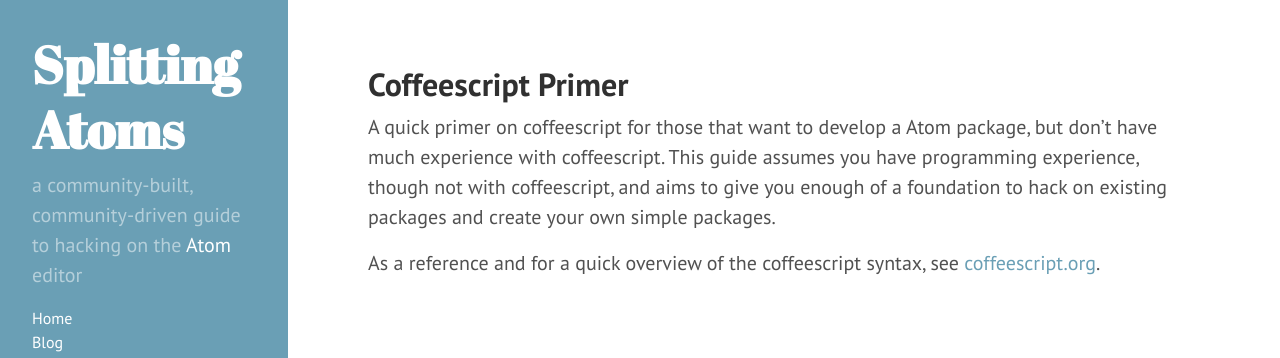
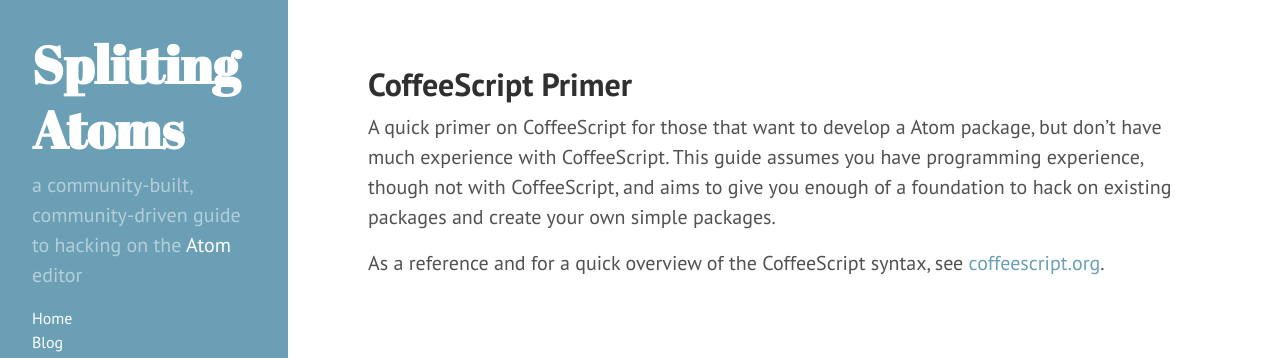
Before and after one commit to jbranchaud/splitting-atoms, a Jekyll site: the page built from CoffeescriptPrimer.md, in a window 1280 px wide. Shown: the top 358 px of the page. Built offline with Jekyll 4.4.1, drawn with Linux system fonts in a browser that asks for light colours; Markdown is read by kramdown in place of the engine named in the settings.

```diff
--- a/CoffeescriptPrimer.md
+++ b/CoffeescriptPrimer.md
@@ -1,13 +1,13 @@
 ---
 layout: page
-title:  Coffeescript Primer
+title:  CoffeeScript Primer
 ---
 
-A quick primer on coffeescript for those that want to develop a Atom
-package, but don't have much experience with coffeescript. This guide
-assumes you have programming experience, though not with coffeescript, and
+A quick primer on CoffeeScript for those that want to develop a Atom
+package, but don't have much experience with CoffeeScript. This guide
+assumes you have programming experience, though not with CoffeeScript, and
 aims to give you enough of a foundation to hack on existing packages and
 create your own simple packages.
 
-As a reference and for a quick overview of the coffeescript syntax, see
+As a reference and for a quick overview of the CoffeeScript syntax, see
 [coffeescript.org](http://coffeescript.org/).
```
